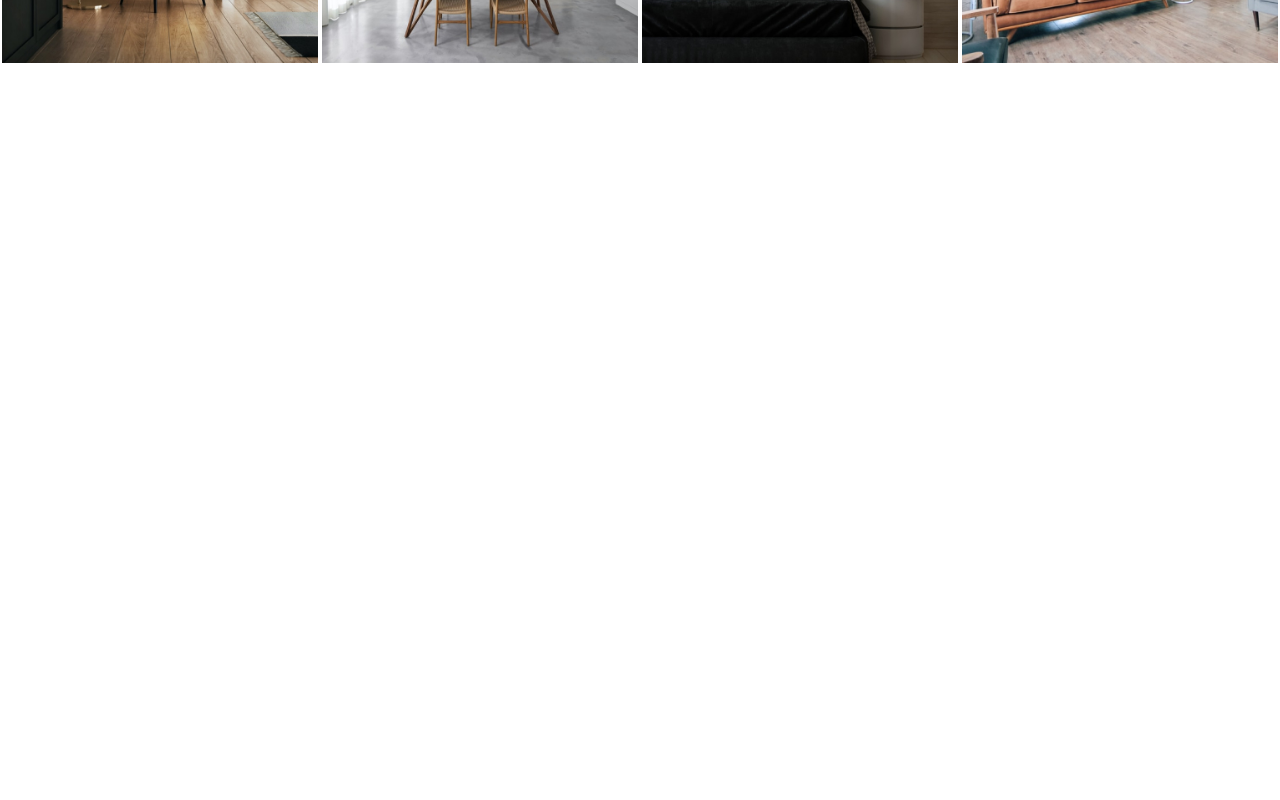
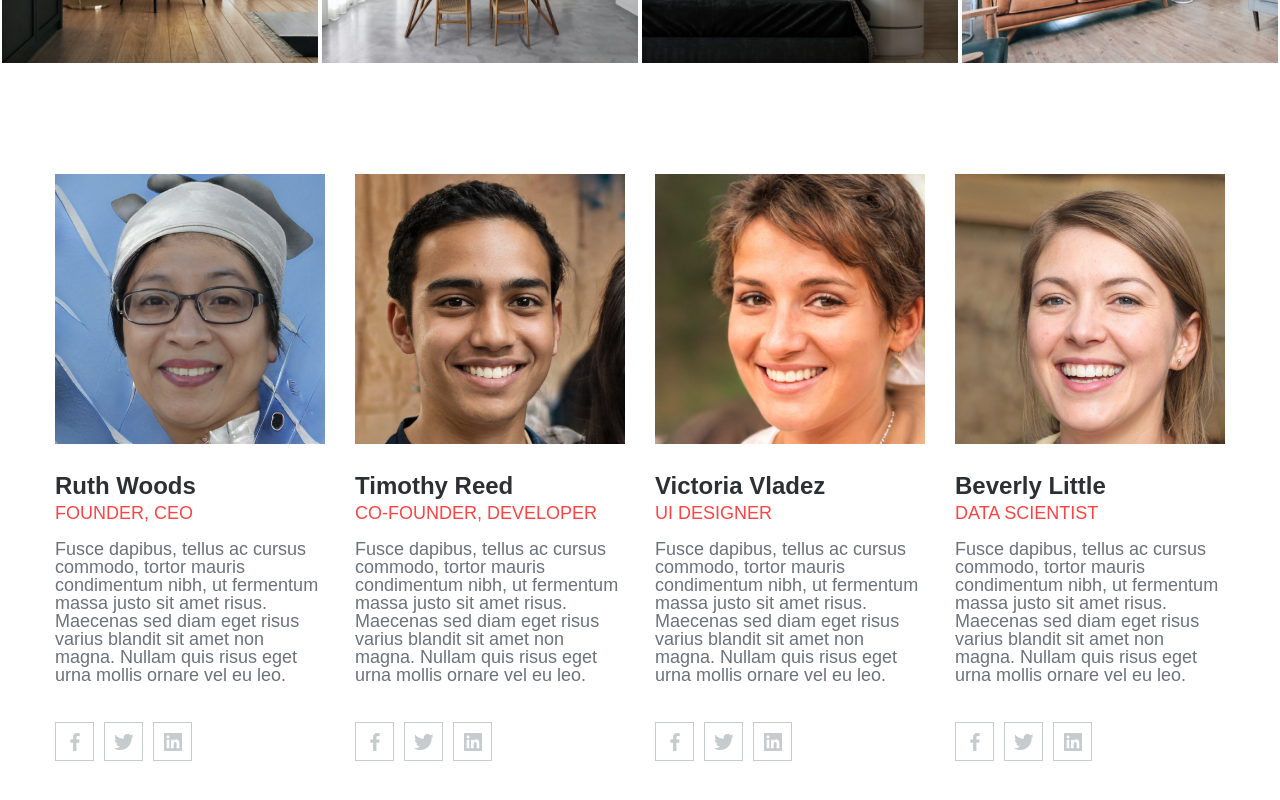
Before and after one commit to Aduenko-Vladislav/react-landing, a React (Create React App) app: page / in a window 1280 px wide. Shown: the part 2141-2941 px from the top of the page. Before the commit the page ends 2315 px from the top, so only its background shows below. Built offline with nearby package versions, Linux system fonts and the light colour scheme.

Commit message:
add new section "Our team"

```diff
--- a/src/App.js
+++ b/src/App.js
@@ -2,6 +2,7 @@ import React from "react";
 import HeaderNav from "./components/HeaderNav/HeaderNav.js";
 import SectionFeatures from "./components/SectionFeatures/SectionFeatures.js";
 import SectionWorks from "./components/SectionWorks/SectionWorks.js";
+import SectionTeam from "./components/SectionTeam/SectionTeam.js";
 
 function App() {
   return (
@@ -9,6 +10,7 @@ function App() {
       <HeaderNav />
       <SectionFeatures />
       <SectionWorks/>
+      <SectionTeam />
     </>
   );
 }
--- /dev/null
+++ b/src/components/SectionTeam/SectionTeam.js
@@ -0,0 +1,93 @@
+import React from "react";
+import mateOne from "../../assets/img/Ruth.jpg";
+import mateTwo from "../../assets/img/Timothy.jpg";
+import mateTree from "../../assets/img/Victoria.jpg";
+import mateFour from "../../assets/img/Beverly.jpg";
+import facebookIcon from "../../assets/icons/facebook.svg";
+import twitterIcon from "../../assets/icons/twitter.svg";
+import linkedinIcon from "../../assets/icons/linkidin.svg";
+
+import {
+  StyledTeam,
+  TeamItem,
+  Name,
+  Description,
+  Img,
+  Position,
+  LinksBlock,
+  Item,
+  Link,
+} from "./styles";
+const SectionTeam = () => {
+  const itemsData = [
+    {
+      id: 1,
+      imageURL: mateOne,
+      name: "Ruth woods",
+      position: "founder, ceo",
+      description:
+        "Fusce dapibus, tellus ac cursus commodo, tortor mauris condimentum nibh, ut fermentum massa justo sit amet risus. Maecenas sed diam eget risus varius blandit sit amet non magna. Nullam quis risus eget urna mollis ornare vel eu leo.",
+      facebook: "https://www.facebook.com/ruth.woods.39904",
+      twitter: "https://twitter.com",
+      linkedin: "https://www.linkedin.com/in/ruth-woods-883a82109/",
+    },
+    {
+      id: 2,
+      imageURL: mateTwo,
+      name: "Timothy Reed",
+      position: "co-founder, developer",
+      description:
+        "Fusce dapibus, tellus ac cursus commodo, tortor mauris condimentum nibh, ut fermentum massa justo sit amet risus. Maecenas sed diam eget risus varius blandit sit amet non magna. Nullam quis risus eget urna mollis ornare vel eu leo.",
+      facebook: "https://www.facebook.com/profile.php?id=100088178259727",
+      twitter: "https://twitter.com",
+      linkedin: "https://www.linkedin.com/in/timothylreed/",
+    },
+    {
+      id: 3,
+      imageURL: mateTree,
+      name: "Victoria Vladez",
+      position: "ui designer",
+      description:
+        "Fusce dapibus, tellus ac cursus commodo, tortor mauris condimentum nibh, ut fermentum massa justo sit amet risus. Maecenas sed diam eget risus varius blandit sit amet non magna. Nullam quis risus eget urna mollis ornare vel eu leo.",
+      facebook: "https://www.facebook.com/profile.php?id=100093289403427",
+      twitter: "https://twitter.com",
+      linkedin: "https://www.linkedin.com/in/victorialeighvaladez/",
+    },
+    {
+      id: 4,
+      imageURL: mateFour,
+      name: "Beverly Little",
+      position: "data scientist",
+      description:
+        "Fusce dapibus, tellus ac cursus commodo, tortor mauris condimentum nibh, ut fermentum massa justo sit amet risus. Maecenas sed diam eget risus varius blandit sit amet non magna. Nullam quis risus eget urna mollis ornare vel eu leo.",
+      facebook: "https://www.facebook.com/adyenko/",
+      twitter: "https://twitter.com",
+      linkedin: "https://www.linkedin.com/in/vaduenko/",
+    },
+  ];
+
+  return (
+    <StyledTeam id="our_team">
+      {itemsData.map((el) => (
+        <TeamItem key={el.id}>
+          <Img src={el.imageURL} />
+          <Name>{el.name}</Name>
+          <Position>{el.position}</Position>
+          <Description>{el.description}</Description>
+          <LinksBlock>
+            <Item>
+              <Link hfef={el.facebook} bgImage={facebookIcon} target="blank" />
+            </Item>
+            <Item>
+              <Link hfef={el.twitter} bgImage={twitterIcon} target="blank" />
+            </Item>
+            <Item>
+              <Link hfef={el.linkedin} bgImage={linkedinIcon} target="blank" />
+            </Item>
+          </LinksBlock>
+        </TeamItem>
+      ))}
+    </StyledTeam>
+  );
+};
+export default SectionTeam;
--- /dev/null
+++ b/src/components/SectionTeam/styles.js
@@ -0,0 +1,111 @@
+import styled from "styled-components";
+import Colors from "../../ui/colors";
+import { media } from "../../ui/media";
+
+const StyledTeam = styled.section`
+  display: grid;
+  grid-template-columns: repeat(4, 1fr);
+  gap: 30px;
+
+  max-width: 1170px;
+  width: 100%;
+  margin: 0 auto;
+  margin-bottom: 119px;
+  ${media.tablet} {
+    max-width: 1024px;
+    gap: 25px;
+    margin-bottom: 78px;
+  }
+
+  ${media.mobile} {
+    grid-template-columns: repeat(1, 1fr);
+    margin-bottom: 50px;
+  }
+`;
+
+const TeamItem = styled.div`
+  ${media.mobile} {
+    margin: 0 16px 50px;
+  }
+`;
+
+const Img = styled.img`
+  width: 100%;
+  object-fit: cover;
+  margin-bottom: 30px;
+`;
+
+const Name = styled.h2`
+  margin-bottom: 6px;
+
+  font-size: 24px;
+  font-weight: 700;
+  text-transform: capitalize;
+
+  color: ${Colors.titleColor};
+`;
+
+const Position = styled.p`
+  margin-bottom: 18px;
+
+  font-size: 18px;
+  font-weight: 400;
+  text-transform: uppercase;
+
+  color: ${Colors.itemPost};
+
+  ${media.mobile} {
+    margin-bottom: 38.49px;
+  }
+`;
+
+const Description = styled.p`
+  margin-top: auto;
+  margin-bottom: 37.86px;
+  font-size: 18px;
+  font-weight: 400;
+
+  color: ${Colors.subtitleColor};
+  ${media.mobile} {
+    margin-bottom: 55px;
+  }
+`;
+
+const LinksBlock = styled.ul`
+  margin-top: auto;
+  display: flex;
+`;
+const Item = styled.li`
+  margin-right: 10px;
+`;
+
+const Link = styled.a`
+  display: block;
+  width: 39px;
+  height: 39px;
+
+  border: 1px solid ${Colors.borderColor};
+  background: url(${(props) => props.bgImage});
+  background-repeat: no-repeat;
+  background-position: center;
+  transition: 0.5s linear;
+  cursor: pointer;
+  &:hover {
+    filter: invert(0.5) sepia(1) saturate(5) hue-rotate(175deg);
+  }
+  &:active {
+    filter: invert(0.1) sepia(2) saturate(4) hue-rotate(175deg);
+  }
+`;
+
+export {
+  StyledTeam,
+  TeamItem,
+  Name,
+  Description,
+  Img,
+  Position,
+  LinksBlock,
+  Item,
+  Link,
+};
```
Also changed, not shown: src/assets/img/Ruth.jpg (added).
